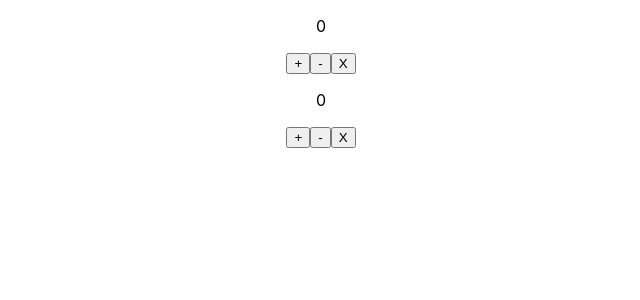
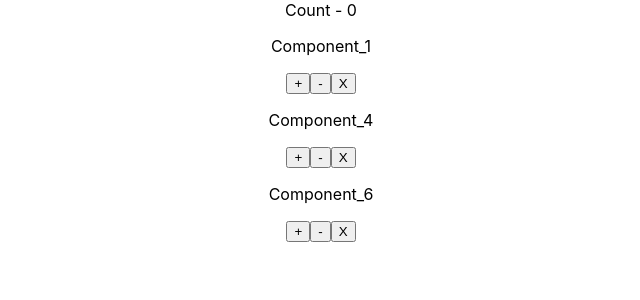
Before and after one commit to dev-kakash/react-hook, a React (Create React App) app: page / in a window 1280 px wide. Shown: the top 300 px of the page, without its empty margins (319-959 px from the left). Built offline with nearby package versions, Linux system fonts and the light colour scheme.

Commit message:
useReducer with useContext

```diff
--- a/src/App.js
+++ b/src/App.js
@@ -1,5 +1,5 @@
 import "./App.css";
-import React from "react";
+import React, { useReducer } from "react";
 import ClassCounter from "./components/ClassCounter";
 import HookCounterTwo from "./components/HookCounterTwo";
 import HookCounter from "./components/HookCounter";
@@ -17,11 +17,33 @@ import ComponentC from "./components/ComponentC";
 import CounterWithReducer from "./components/CounterWithReducer";
 import CounterTwo from "./components/CounterTwo";
 import CounterThree from "./components/CounterThree";
+import Component_1 from "./components/Component_1";
+import Component_2 from "./components/Component_2";
+import Component_3 from "./components/Component_3";
+export const CountContext = React.createContext();
 export const UserName = React.createContext();
+
+const initialState = 0;
+const reducer = (state, action) => {
+  switch (action) {
+    case "+":
+      return state + 1;
+    case "-":
+      return state - 1;
+    case "X":
+      return initialState;
+    default:
+      return state;
+  }
+};
 function App() {
+  const [count, dispatch] = useReducer(reducer, initialState);
   return (
-    <div className="App">
-      {/* <ClassCounter />
+    <CountContext.Provider
+      value={{ countState: count, countDispatch: dispatch }}
+    >
+      <div className="App">
+        {/* <ClassCounter />
       <HookCounter />
       <HookCounterTwo />
       <HookCounterThree />
@@ -38,9 +60,14 @@ function App() {
         <ComponentC />
       </UserName.Provider>
       <CounterWithReducer />
-      <CounterTwo /> */}
-      <CounterThree />
-    </div>
+      <CounterTwo />
+      <CounterThree /> */}
+        Count - {count}
+        <Component_1 />
+        <Component_2 />
+        <Component_3 />
+      </div>
+    </CountContext.Provider>
   );
 }
 
--- /dev/null
+++ b/src/components/Component_1.js
@@ -0,0 +1,18 @@
+import React, { useContext } from "react";
+import { CountContext } from "../App";
+
+const Component_1 = () => {
+  const countContext = useContext(CountContext);
+  return (
+    <div>
+      <div>
+        <p>Component_1</p>
+        <button onClick={() => countContext.countDispatch("+")}>+</button>
+        <button onClick={() => countContext.countDispatch("-")}>-</button>
+        <button onClick={() => countContext.countDispatch("X")}>X</button>
+      </div>
+    </div>
+  );
+};
+
+export default Component_1;
--- /dev/null
+++ b/src/components/Component_2.js
@@ -0,0 +1,12 @@
+import React from "react";
+import Component_4 from "./Component_4";
+
+const Component_2 = () => {
+  return (
+    <div>
+      <Component_4 />
+    </div>
+  );
+};
+
+export default Component_2;
--- /dev/null
+++ b/src/components/Component_3.js
@@ -0,0 +1,12 @@
+import React from "react";
+import Component_5 from "./Component_5";
+
+const Component_3 = () => {
+  return (
+    <div>
+      <Component_5 />
+    </div>
+  );
+};
+
+export default Component_3;
--- /dev/null
+++ b/src/components/Component_4.js
@@ -0,0 +1,18 @@
+import React, { useContext } from "react";
+import { CountContext } from "../App";
+
+const Component_4 = () => {
+  const countContext = useContext(CountContext);
+  return (
+    <div>
+      <div>
+        <p>Component_4</p>
+        <button onClick={() => countContext.countDispatch("+")}>+</button>
+        <button onClick={() => countContext.countDispatch("-")}>-</button>
+        <button onClick={() => countContext.countDispatch("X")}>X</button>
+      </div>
+    </div>
+  );
+};
+
+export default Component_4;
--- /dev/null
+++ b/src/components/Component_5.js
@@ -0,0 +1,12 @@
+import React from "react";
+import Component_6 from "./Component_6";
+
+const Component_5 = () => {
+  return (
+    <div>
+      <Component_6 />
+    </div>
+  );
+};
+
+export default Component_5;
--- /dev/null
+++ b/src/components/Component_6.js
@@ -0,0 +1,18 @@
+import React, { useContext } from "react";
+import { CountContext } from "../App";
+
+const Component_6 = () => {
+  const countContext = useContext(CountContext);
+  return (
+    <div>
+      <div>
+        <p>Component_6</p>
+        <button onClick={() => countContext.countDispatch("+")}>+</button>
+        <button onClick={() => countContext.countDispatch("-")}>-</button>
+        <button onClick={() => countContext.countDispatch("X")}>X</button>
+      </div>
+    </div>
+  );
+};
+
+export default Component_6;
```
